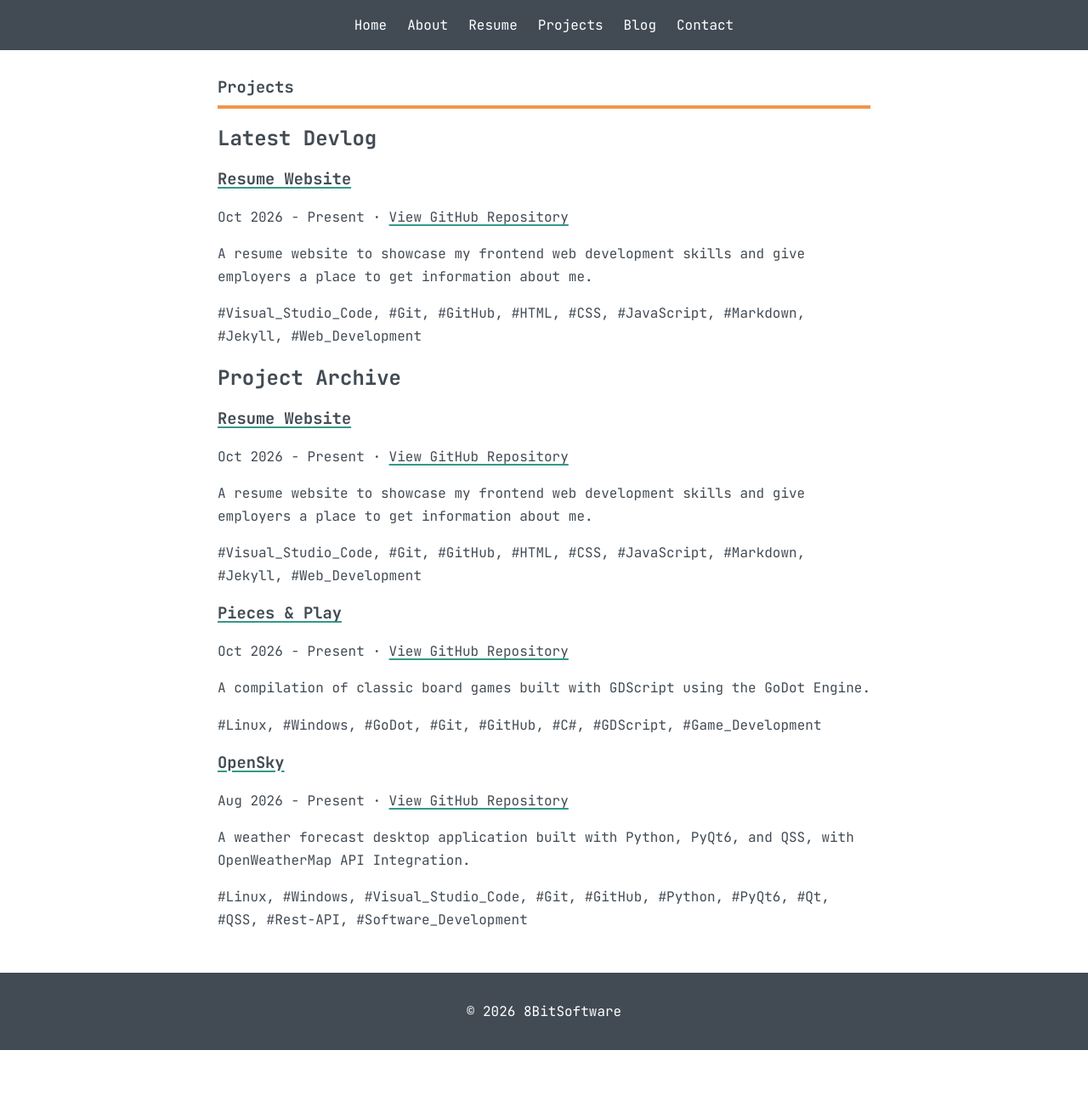
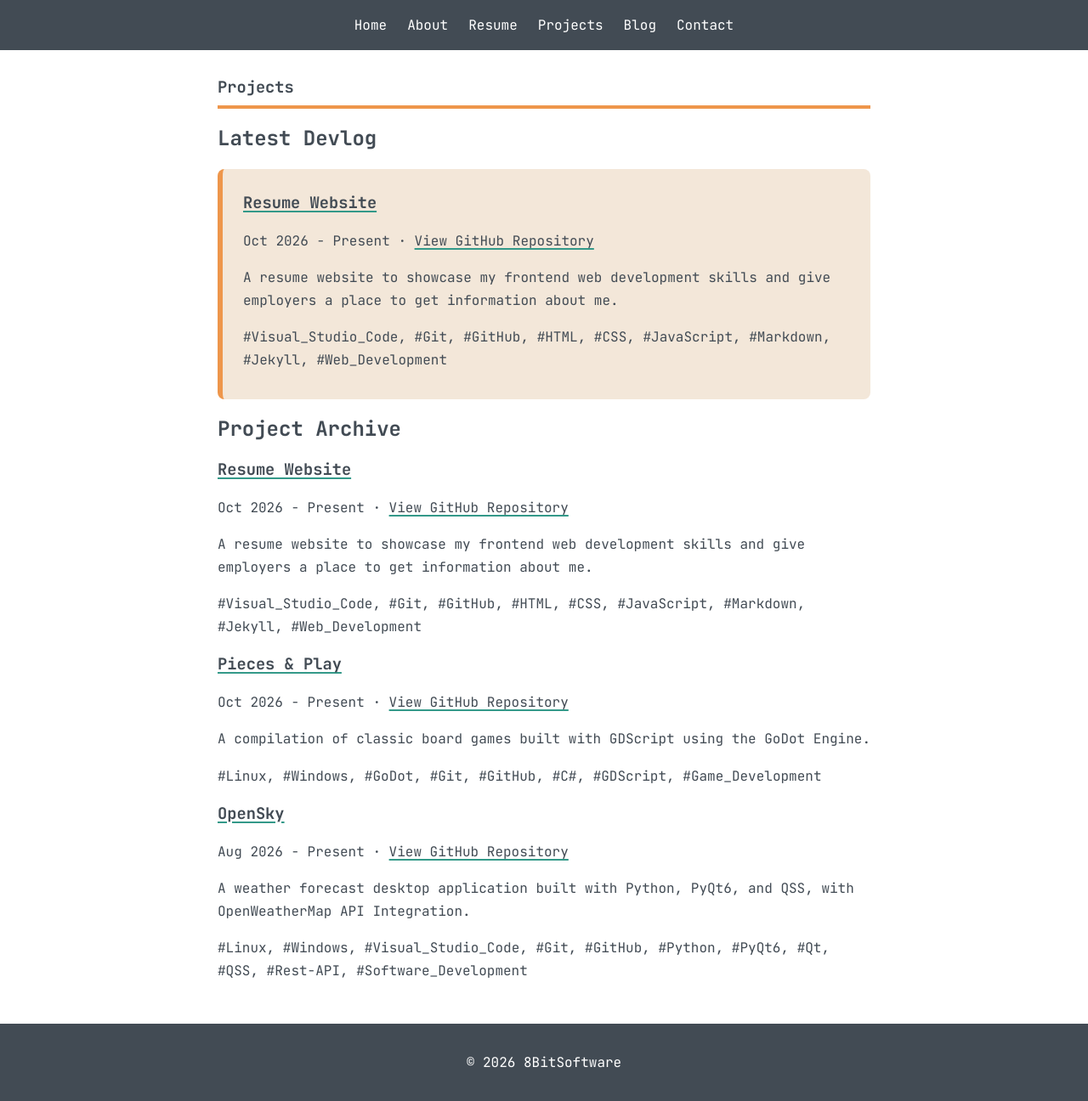
Before and after one commit to 8Bitsian/Resume, a Jekyll site: the page built from pages/projects.md, in a window 1280 px wide. Shown: the whole page at 85% size. Built offline with Jekyll 4.4.1, drawn with Linux system fonts in a browser that asks for light colours; before the commit the page ends 1236 px from its top, so only the background shows below that.

Commit message:
Updated default.html to fix card css styling.

```diff
--- a/_layouts/default.html
+++ b/_layouts/default.html
@@ -11,7 +11,7 @@
     <link rel="stylesheet" href="{{ '/assets/css/blog.css' | relative_url }}">
   {% elsif page.layout == "resume" %}
     <link rel="stylesheet" href="{{ '/assets/css/resume.css' | relative_url }}">
-  {% elsif page.layout == "project" %}
+  {% elsif page.layout == "projects" %}
     <link rel="stylesheet" href="{{ '/assets/css/project.css' | relative_url }}">
   {% endif %}
 </head>
--- a/_layouts/projects.html
+++ b/_layouts/projects.html
@@ -14,7 +14,7 @@ layout: default
         <h3><a href="{{ latest.url | relative_url }}">{{ latest.title }}</a></h3>
 
         <p class="post-meta">
-          <time datetime="{{ project.start_date | date_to_xmlschema }}">
+          <time datetime="{{ latest.start_date | date_to_xmlschema }}">
             {{ latest.start_date | date: "%b %Y" }}
           </time>
           -
```
